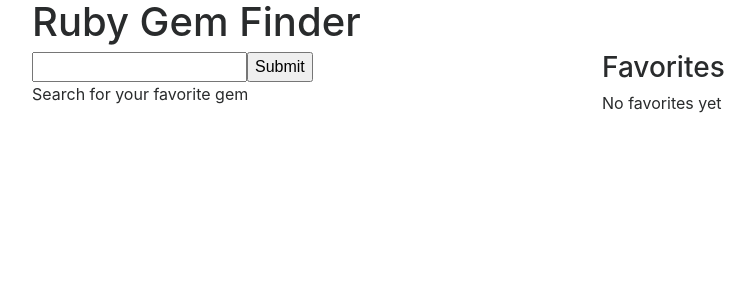
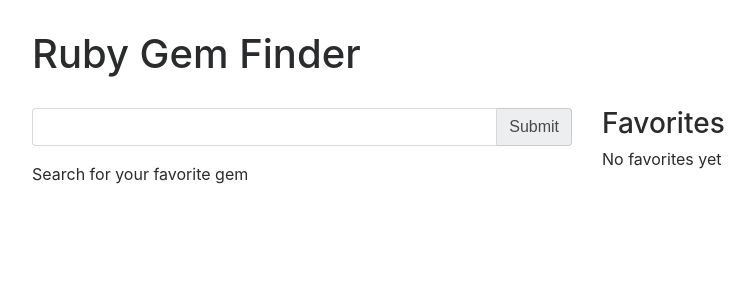
Before and after one commit to shawndromat/ruby-gem-finder, a React app: page / in a window 1280 px wide. Shown: the top 300 px of the page, without its empty margins (53-808 px from the left). Built offline with nearby package versions, Linux system fonts and the light colour scheme.

Commit message:
Add style

```diff
--- a/src/App.jsx
+++ b/src/App.jsx
@@ -1,7 +1,9 @@
 import React, {Component} from 'react'
 import SearchResult from "./SearchResult"
 import Favorite from "./Favorite"
-import { includes, reject, isEqual, find } from "lodash"
+import { reject, isEqual, find } from "lodash"
+import "./styles/styles.css"
+
 
 export default class App extends Component {
 
@@ -77,10 +79,15 @@ export default class App extends Component {
       <div className="row">
         <div className="col">
           <form onSubmit={this.search}>
-            <input type="text" value={this.state.query} onChange={this.handleChange}/>
-            <input type="submit"/>
+            <div className="input-group">
+              <input type="text" className="form-control"
+                value={this.state.query}
+                onChange={this.handleChange}
+                />
+              <input type="submit" className="input-group-addon"/>
+            </div>
           </form>
-          <div data-test="results">
+          <div data-test="results" className="results">
             {this.state.searchMessage}
             {this.renderResults()}
           </div>
--- a/src/Favorite.jsx
+++ b/src/Favorite.jsx
@@ -8,8 +8,10 @@ export default class Favorite extends Component {
   render = () => {
     const { favorite } = this.props
     return <div>
-      <h3 data-test="name">{favorite.name}</h3>
-      <button onClick={this.handleFavorite}>Remove</button>
+      <h5 data-test="name" className="gemName">{favorite.name}</h5>
+      <button type="button" className="close" aria-label="Close" onClick={this.handleFavorite}>
+        <span aria-hidden="true">&times;</span>
+      </button>
     </div>
   }
 }
--- a/src/SearchResult.jsx
+++ b/src/SearchResult.jsx
@@ -7,11 +7,11 @@ export default class SearchResult extends Component {
 
   render = () => {
     const { result } = this.props
-    return <div>
-      <h3 data-test="name">{result.name}</h3>
+    return <div className="gem">
+      <h5 data-test="name" className="gemName">{result.name}</h5>
       <a href={result.project_uri} className="link">view dependencies</a>
       <p data-test="info">{result.info}</p>
-      <button onClick={this.handleFavorite}>Favorite</button>
+      <button onClick={this.handleFavorite} className="btn btn-outline-primary">Favorite</button>
     </div>
   }
 }
--- /dev/null
+++ b/src/styles/styles.css
@@ -0,0 +1,28 @@
+.gem {
+    padding: 1rem 0;
+}
+
+.gemName {
+    display: inline-block;
+}
+
+.link {
+    margin-left: .75rem;
+}
+
+.close {
+    float: none;
+    margin-left: .75rem;
+}
+
+.container {
+    padding-top: 2rem;
+}
+
+h1 {
+    margin-bottom: 2rem;
+}
+
+.results {
+    margin-top: 1rem;
+}
--- a/webpack.config.js
+++ b/webpack.config.js
@@ -7,7 +7,7 @@ const DIST = "public"
 const SOURCE = "src"
 
 module.exports = {
-  entry: [ 'raf', 'babel-polyfill', path.resolve(__dirname, SOURCE, "main.jsx")],
+  entry: ['raf', 'babel-polyfill', path.resolve(__dirname, SOURCE, "main.jsx")],
   output: {
     path: path.join(__dirname, DIST),
     filename: 'bundle.js'
@@ -25,13 +25,13 @@ module.exports = {
         }
       },
       {
-        test: /\.scss$/,
-        loader: ExtractTextPlugin.extract('css-loader!sass-loader')
+        test: /\.css$/,
+        loader: ExtractTextPlugin.extract('css-loader')
       }
     ]
   },
   plugins: [
-    new ExtractTextPlugin('public/style.css', {
+    new ExtractTextPlugin("style.css", {
       allChunks: true
     }),
     new HtmlWebpackPlugin({
```
Also changed, not shown: package.json (+5 -2 lines), 2 other files (tests, documents, lock files or other folders).
